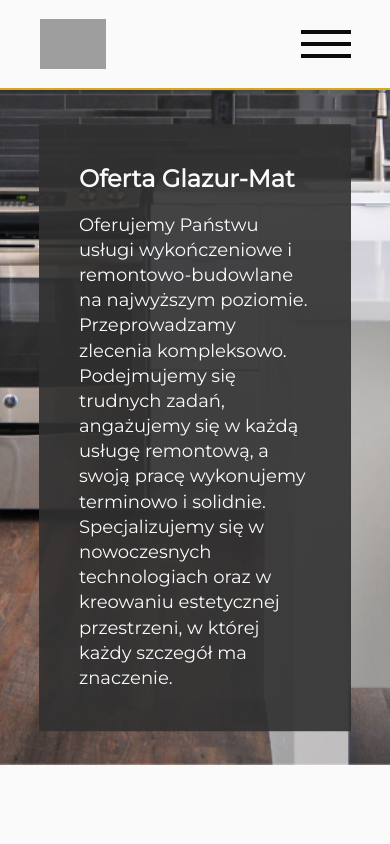
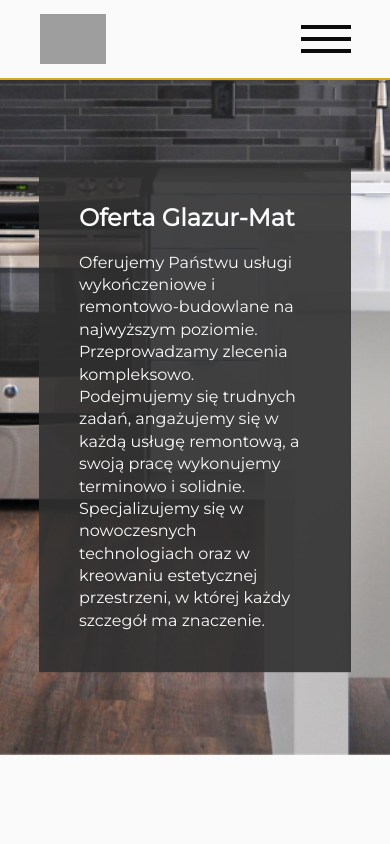
Before and after one commit to mbalazy/glazur-mat, a Next.js app: page /oferta in a window 390 px wide. Shown: the top 844 px of the page. Built offline with nearby package versions, Linux system fonts and the light colour scheme; grey boxes are pictures that could not be loaded; a web font is replaced by a local one.

Commit message:
Change headings on Hero mobile and make it smaller

```diff
--- a/components/molecues/HeroContentBox/HeroContentBox.style.ts
+++ b/components/molecues/HeroContentBox/HeroContentBox.style.ts
@@ -18,13 +18,6 @@ export const HeroContentBoxWrapper = styled.div<HeroContentBoxWrapperProps>`
       width: 80vw;
       transform: translate(-50%, -40%);
       padding: 4rem;
-
-      p {
-        font-size: ${({ theme }) => theme.fontSize.l};
-      }
-      h1 {
-        font-size: ${({ theme }) => theme.fontSize.xxl};
-      }
     `}
 
   padding: 8rem;
@@ -39,16 +32,22 @@ export const HeroContentBoxWrapper = styled.div<HeroContentBoxWrapperProps>`
     }
   `}
 `
-export const Heading = styled(H1)`
+export const Heading = styled(H1)<HeroContentBoxWrapperProps>`
   margin-bottom: 2rem;
   font-size: ${({ theme }) => theme.fontSize.mega};
+
+  ${({ isFullWidth }) =>
+    isFullWidth &&
+    css`
+      font-size: ${({ theme }) => theme.fontSize.xxl};
+    `}
 `
-export const Copy = styled(P)`
+export const Copy = styled(P)<HeroContentBoxWrapperProps>`
   font-size: ${({ theme }) => theme.fontSize.xxl};
 
-  ${({ theme: { down, breakpoints } }) => css`
+  ${({ theme: { down, breakpoints }, isFullWidth }) => css`
     ${down(breakpoints.l)} {
-      font-size: ${({ theme }) => theme.fontSize.xl};
+      font-size: ${({ theme }) => (isFullWidth ? theme.fontSize.m : theme.fontSize.l)};
     }
   `}
 `
--- a/components/molecues/HeroContentBox/HeroContentBox.tsx
+++ b/components/molecues/HeroContentBox/HeroContentBox.tsx
@@ -16,10 +16,11 @@ const HeroContentBox = ({
   subheading = 'Świadczymy profesjonalne usługi z zakresu prac budowlanych i wykończeniowych.',
   isFullWidth,
 }: HeroContentBoxProps) => {
+  console.log(isFullWidth)
   return (
     <HeroContentBoxWrapper isFullWidth={isFullWidth}>
-      <Heading>{heading}</Heading>
-      <Copy>{subheading}</Copy>
+      <Heading isFullWidth={isFullWidth}>{heading}</Heading>
+      <Copy isFullWidth={isFullWidth}>{subheading}</Copy>
     </HeroContentBoxWrapper>
   )
 }
--- a/components/organisms/MobileMenuContent/MobileMenuContent.style.ts
+++ b/components/organisms/MobileMenuContent/MobileMenuContent.style.ts
@@ -2,7 +2,7 @@ import styled, { css } from 'styled-components'
 import { MobileMenuIconLinesProps } from '../../atoms/MobileMenuIcon/MobileMenuIcon.style'
 
 export const MobileMenuTransition = css`
-  transition: transform 0.12s ease-in-out;
+  transition: transform 0.16s ease-in-out;
 `
 
 export const MobileMenuContentWrapper = styled.div<MobileMenuIconLinesProps>`
@@ -15,9 +15,7 @@ export const MobileMenuContentWrapper = styled.div<MobileMenuIconLinesProps>`
 
   height: 100vh;
   width: 100%;
-  padding: 2.5rem 5%;
-
-  transform: translateX(100vw);
+  padding: 0 10%;
 
   background-color: ${({ theme }) => theme.colors.background};
 
@@ -26,6 +24,7 @@ export const MobileMenuContentWrapper = styled.div<MobileMenuIconLinesProps>`
   gap: 1rem;
 
   ${MobileMenuTransition}
+  transform: translateX(100vw);
 
   ${({ isMobileMenuOpen }) =>
     isMobileMenuOpen &&
--- a/theme/mainTheme.ts
+++ b/theme/mainTheme.ts
@@ -24,7 +24,7 @@ const mainTheme = {
   dimensions: {
     navbarHeight: '8rem',
     superNavbarHeight: '12rem',
-    superNavbarHeightOnMobile: '9rem',
+    superNavbarHeightOnMobile: '8rem',
     mainContentWidth: '120rem',
   },
 
```
